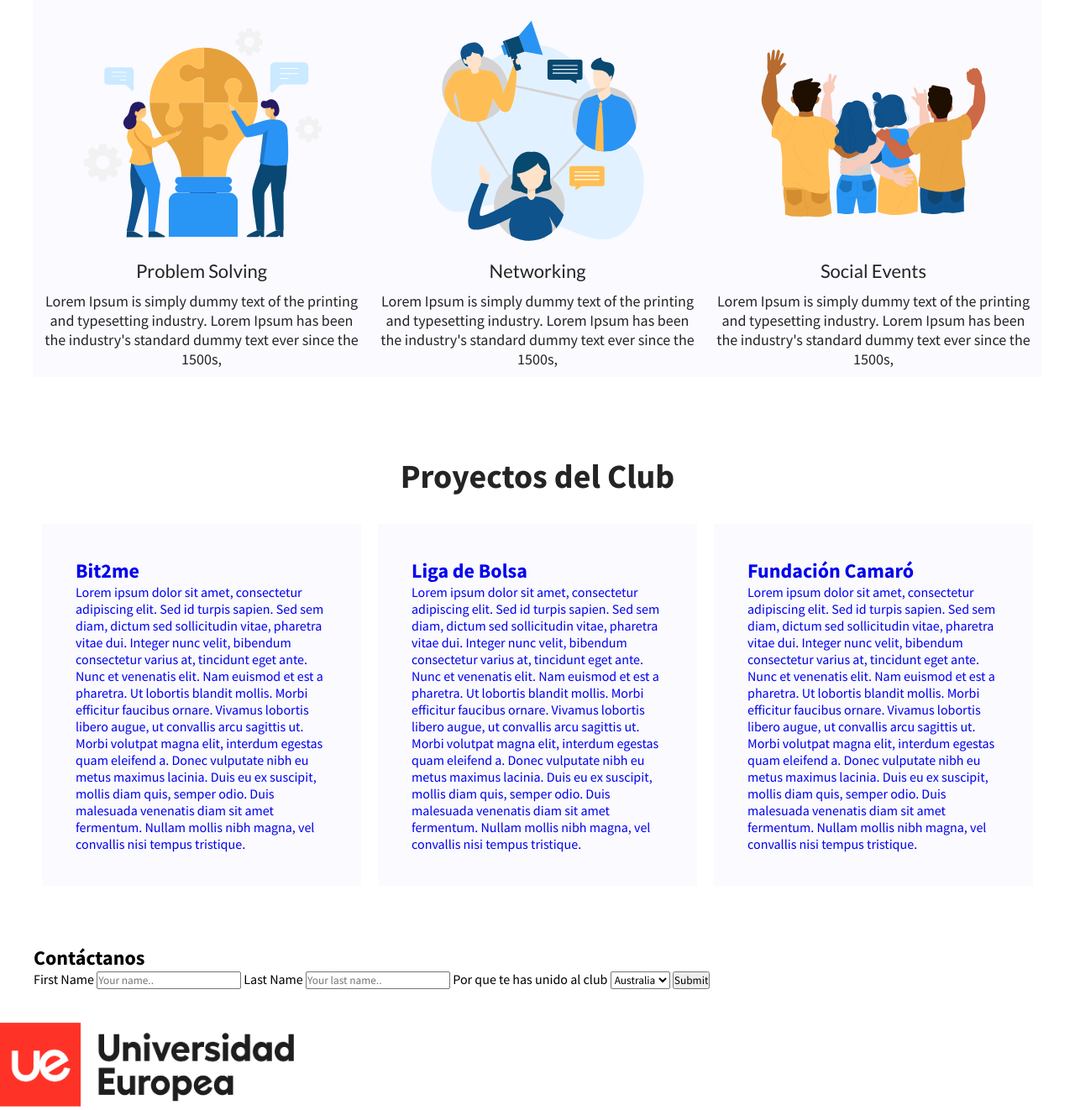
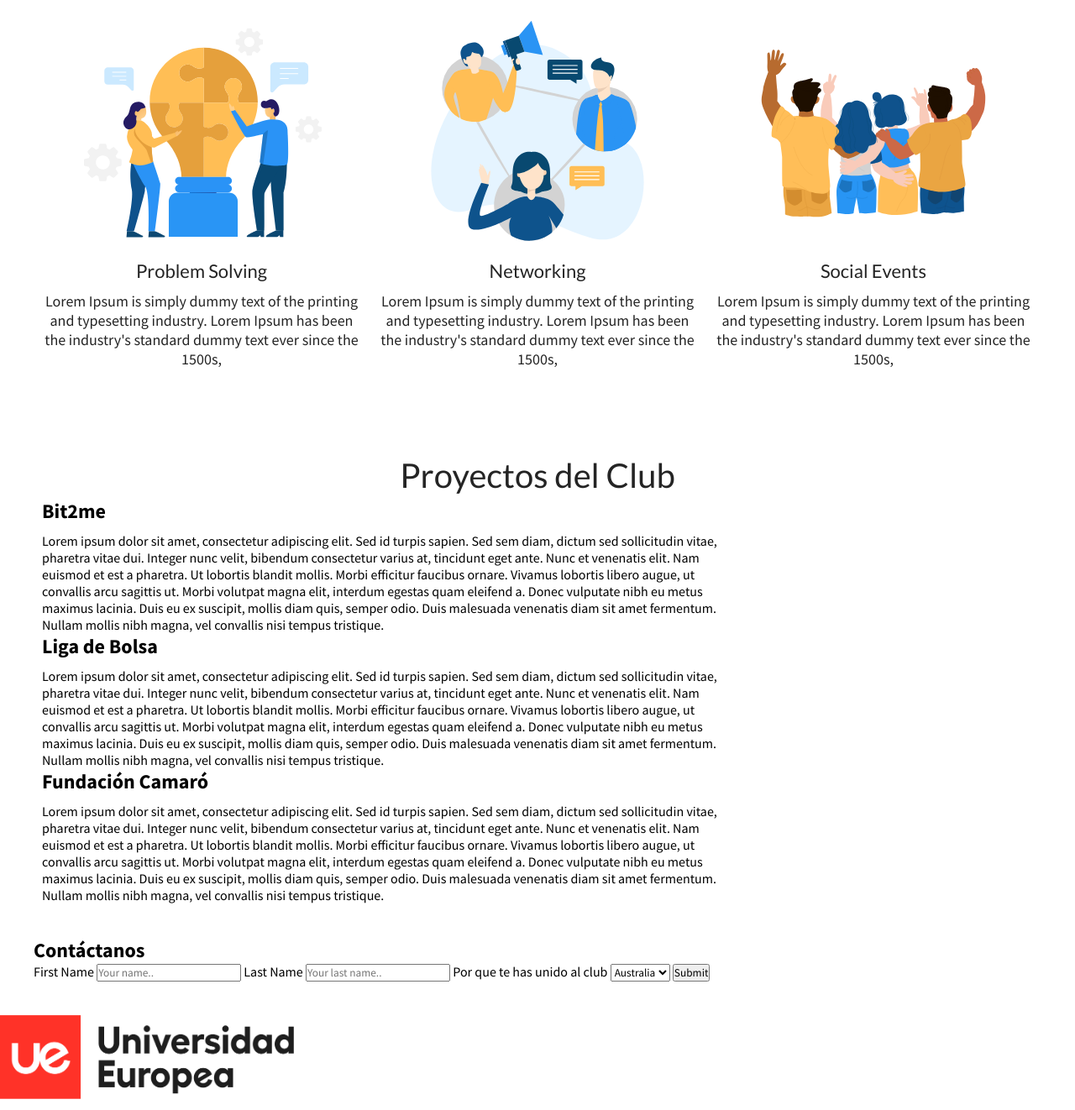
Before and after one commit to AlvaroFarreny/WebFinalProject, a PHP site: page / in a window 1280 px wide. Shown: the part 1110-2432 px from the top of the page at 84% size. Run offline with PHP 8.4, Linux system fonts and the light colour scheme.

Commit message:
proyectos en progreso

```diff
--- a/index.html
+++ b/index.html
@@ -35,7 +35,8 @@
         <div class="cover">
             <div class="text">
                 <h1>Bienvenidos al CriptoClub</h1>
-                <p>Queremos explorar el potencial que tiene la tecnología del <strong>blockchain</strong> y la <strong>descentralización</strong> para cambiar la economía tal y como la conocemos.</p>
+                <p>Queremos explorar el potencial que tiene la tecnología del <strong>blockchain</strong> y la
+                    <strong>descentralización</strong> para cambiar la economía tal y como la conocemos.</p>
                 <input type="button" value="Registrarme">
             </div>
             <div class="svg">
@@ -47,34 +48,42 @@
     <section id="sobreNosotros">
         <div>
             <h2 class="titulos-h2">Sobre el Club</h2>
-            <p class="texto">Lorem Ipsum is simply dummy text of the printing and typesetting industry. Lorem Ipsum has been the industry's standard dummy text ever since the 1500s, when an unknown printer took a galley of type and scrambled it to make a type specimen book. It has survived not only five centuries, but also the leap into electronic typesetting, remaining essentially unchanged. It was popularised in the 1960s with the release of Letraset sheets containing Lorem Ipsum passages, and more recently with desktop publishing software like Aldus PageMaker including versions of Lorem Ipsum.</p>
+            <p class="texto">Lorem Ipsum is simply dummy text of the printing and typesetting industry. Lorem Ipsum has
+                been the industry's standard dummy text ever since the 1500s, when an unknown printer took a galley of
+                type and scrambled it to make a type specimen book. It has survived not only five centuries, but also
+                the leap into electronic typesetting, remaining essentially unchanged. It was popularised in the 1960s
+                with the release of Letraset sheets containing Lorem Ipsum passages, and more recently with desktop
+                publishing software like Aldus PageMaker including versions of Lorem Ipsum.</p>
             <div class="columnas-nosotros">
                 <div class="item-nosotros">
                     <img class="img-nosotros" src="img/problem-solving.svg" height="300px" width="300px">
                     <h3 class="titulos-h3">Problem Solving</h3>
-                    <p class="centrar-p">Lorem Ipsum is simply dummy text of the printing and typesetting industry. Lorem Ipsum has been the industry's standard dummy text ever since the 1500s, </p>
+                    <p class="centrar-p">Lorem Ipsum is simply dummy text of the printing and typesetting industry.
+                        Lorem Ipsum has been the industry's standard dummy text ever since the 1500s, </p>
                 </div>
                 <div class="item-nosotros">
                     <img class="img-nosotros" src="img/networking-illustration.svg" height="300px" width="300px">
                     <h3 class="titulos-h3">Networking</h3>
-                    <p class="centrar-p">Lorem Ipsum is simply dummy text of the printing and typesetting industry. Lorem Ipsum has been the industry's standard dummy text ever since the 1500s, </p>
+                    <p class="centrar-p">Lorem Ipsum is simply dummy text of the printing and typesetting industry.
+                        Lorem Ipsum has been the industry's standard dummy text ever since the 1500s, </p>
                 </div>
                 <div class="item-nosotros">
                     <img class="img-nosotros" src="img/social-event.svg" height="300px" width="300px">
                     <h3 class="titulos-h3">Social Events</h3>
-                    <p class="centrar-p">Lorem Ipsum is simply dummy text of the printing and typesetting industry. Lorem Ipsum has been the industry's standard dummy text ever since the 1500s, </p>
+                    <p class="centrar-p">Lorem Ipsum is simply dummy text of the printing and typesetting industry.
+                        Lorem Ipsum has been the industry's standard dummy text ever since the 1500s, </p>
                 </div>
             </div>
 
         </div>
     </section>
     <section id="proyectos">
-        <h2 class="titulos-h2"><strong>Proyectos del Club</strong></h2>
+        <h2 class="titulos-h2">Proyectos del Club</h2>
         <div class="columnas">
-            <a href="/bit2me.html">
                 <div class="item">
-                    <h2>Bit2me</h2>
-                    <p>Lorem ipsum dolor sit amet, consectetur adipiscing elit. Sed id turpis sapien. Sed sem diam,
+                    <div class="partetext">
+                        <h2 class="item-h2">Bit2me</h2>
+                        <p class="item-text">Lorem ipsum dolor sit amet, consectetur adipiscing elit. Sed id turpis sapien. Sed sem diam,
                             dictum sed sollicitudin vitae, pharetra vitae dui. Integer nunc velit, bibendum consectetur
                             varius at, tincidunt eget ante. Nunc et venenatis elit. Nam euismod et est a pharetra. Ut
                             lobortis blandit mollis. Morbi efficitur faucibus ornare. Vivamus lobortis libero augue, ut
@@ -83,11 +92,13 @@
                             Duis malesuada venenatis diam sit amet fermentum. Nullam mollis nibh magna, vel convallis nisi
                             tempus tristique.</p>
                     </div>
-            </a>
-            <a href="/ligabolsa.html">
+                    <div class="parteimagen">
+                    </div>
+                </div>
                 <div class="item">
-                    <h2>Liga de Bolsa</h2>
-                    <p>Lorem ipsum dolor sit amet, consectetur adipiscing elit. Sed id turpis sapien. Sed sem diam,
+                    <div class="partetext">
+                        <h2 class="item-h2">Liga de Bolsa</h2>
+                        <p class="item-text">Lorem ipsum dolor sit amet, consectetur adipiscing elit. Sed id turpis sapien. Sed sem diam,
                             dictum sed sollicitudin vitae, pharetra vitae dui. Integer nunc velit, bibendum consectetur
                             varius at, tincidunt eget ante. Nunc et venenatis elit. Nam euismod et est a pharetra. Ut
                             lobortis blandit mollis. Morbi efficitur faucibus ornare. Vivamus lobortis libero augue, ut
@@ -96,11 +107,13 @@
                             Duis malesuada venenatis diam sit amet fermentum. Nullam mollis nibh magna, vel convallis nisi
                             tempus tristique.</p>
                     </div>
-            </a>
-            <a href="/fundacioncamaro.html">
+                    <div class="parteimagen">
+                    </div>
+                </div>
                 <div class="item">
-                    <h2>Fundación Camaró</h2>
-                    <p>Lorem ipsum dolor sit amet, consectetur adipiscing elit. Sed id turpis sapien. Sed sem diam,
+                    <div class="partetext">
+                        <h2 class="item-h2">Fundación Camaró</h2>
+                        <p class="item-text">Lorem ipsum dolor sit amet, consectetur adipiscing elit. Sed id turpis sapien. Sed sem diam,
                             dictum sed sollicitudin vitae, pharetra vitae dui. Integer nunc velit, bibendum consectetur
                             varius at, tincidunt eget ante. Nunc et venenatis elit. Nam euismod et est a pharetra. Ut
                             lobortis blandit mollis. Morbi efficitur faucibus ornare. Vivamus lobortis libero augue, ut
@@ -109,7 +122,9 @@
                             Duis malesuada venenatis diam sit amet fermentum. Nullam mollis nibh magna, vel convallis nisi
                             tempus tristique.</p>
                         </div>
-            </a>
+                    <div class="parteimagen">
+                    </div>
+                </div>
         </div>
     </section>
     <section id="contactanos">
--- a/main.css
+++ b/main.css
@@ -136,19 +136,38 @@ header{
 
 /*^*/
 
-.columnas {
+  .columnas {
     display: flex;
-    justify-content: space-evenly;
-    grid-gap: 20px;
+    flex-flow: column nowrap;
+    align-items: stretch;
+    justify-content: flex-start;
     margin-left: 20px;
     margin-right: 20px;
-    padding: 30px;
   }
 
   .item {
-    flex-grow: 1;
-    padding: 40px;
-    background-color: rgb(250, 250, 255);
+    display: flex;
+    flex-flow: row nowrap;
+    align-items: stretch;
+    justify-content: flex-start;
+    margin-left: 30px;
+    margin-right: 30px;
+  }
+
+  .partetext{
+    width: 70%;
+  }
+
+  .parteimagen{
+    background-image: url(/img/cryptocurrency.svg);
+  }
+
+  .item-text{
+    padding-top: 10px;
+  }
+
+  .item-h2{
+    margin-right: 100px;
   }
 
   .columnas-nosotros {
@@ -160,13 +179,6 @@ header{
 
   .item-nosotros {
     padding: 10px;
-    background-color: rgb(250, 250, 255);
-  }
-
-  .item:hover {
-   border-style: solid;
-   border-radius: 1px;
-   border-color: black;
   }
 
   #proyectos{
```
Lines whose indentation alone changed are shown as unchanged.
